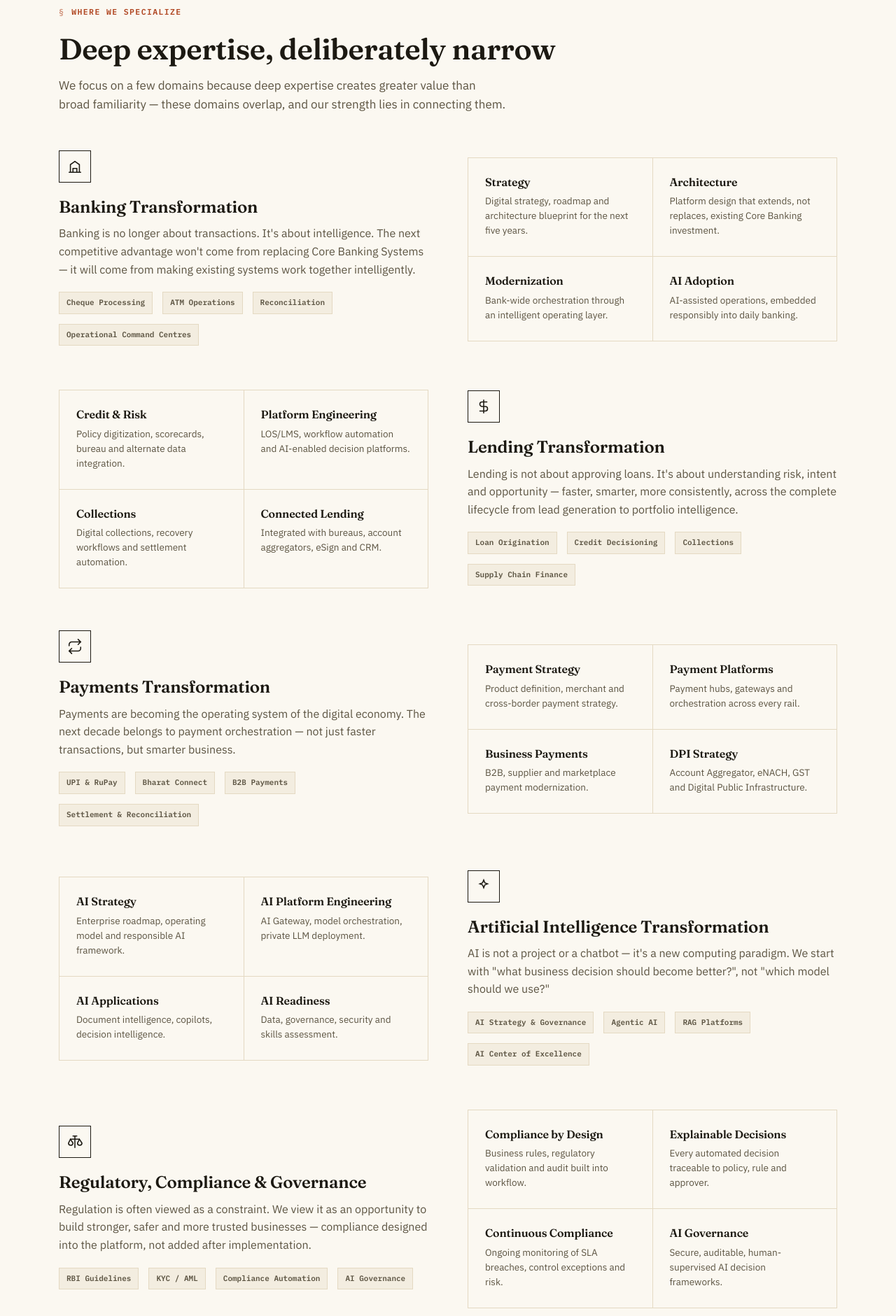
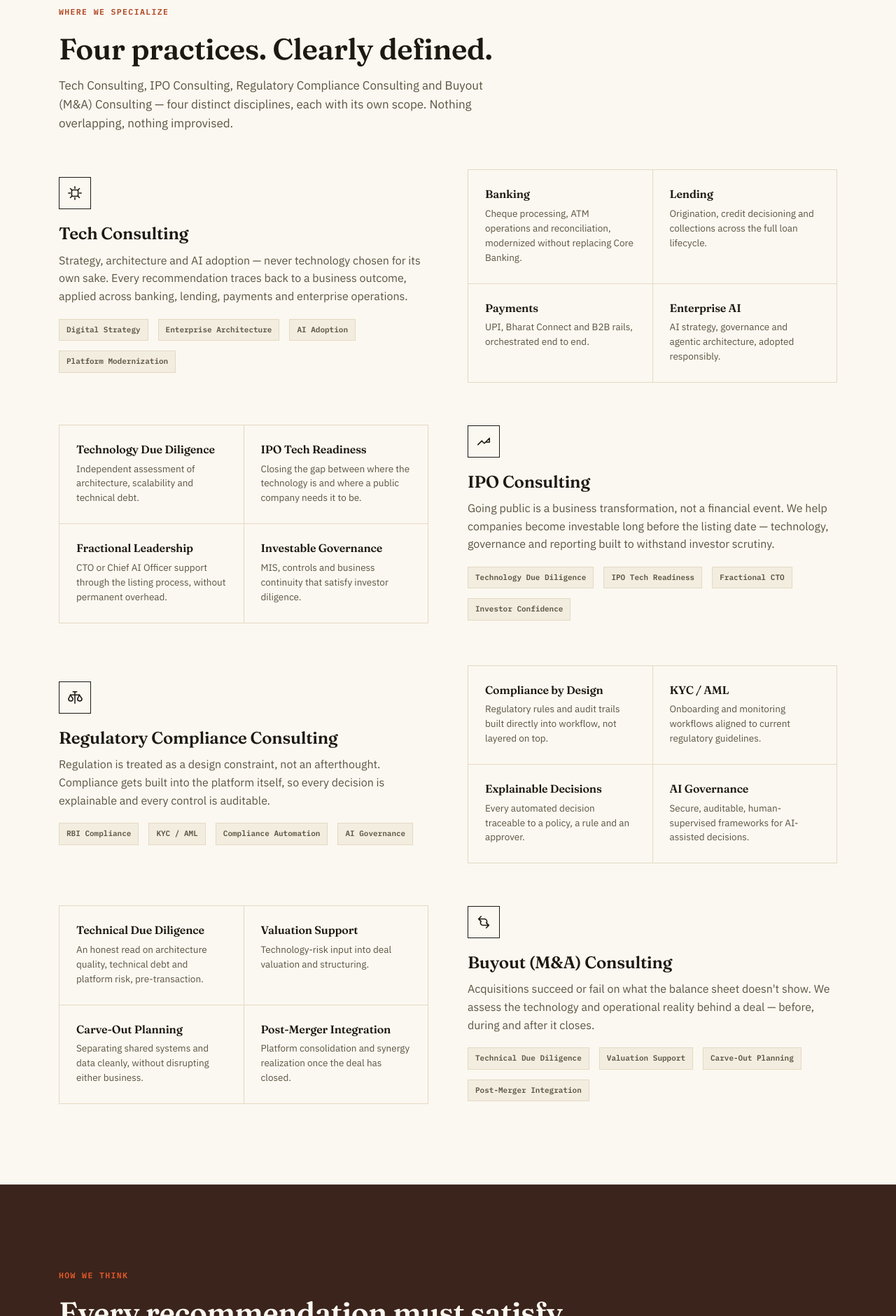
Before and after one commit to nshah12/9va, a plain HTML site: page consulting.html in a window 1280 px wide. Shown: the part 919-2800 px from the top of the page at 70% size. Drawn offline with Linux system fonts and the light colour scheme.

Commit message:
Sharpen consulting practices, natural-flow hero, and design polish
- Consulting page restructured into 4 clear practices: Tech, IPO, Regulatory Compliance, Buyout (M&A)
- Homepage hero rebuilt as a plain diagram-led design, dropping the strikethrough headline and spec-plate card
- Removed the section-mark glyph and other invented technical dressing site-wide
- Founder bios corrected and repositioned around deep specialization
- Nav, product cards, manifesto, triad and asset-grid visual fixes

```diff
--- a/assets/css/style.css
+++ b/assets/css/style.css
@@ -86,11 +86,12 @@ h3,h4{font-variation-settings:"opsz" 18}
   padding:0 0 0 0;
   margin-bottom:20px;
 }
-.eyebrow::before{content:"§";font-weight:600;opacity:.6}
 .section-dark .eyebrow{color:var(--rust-2)}
 
 .section-head{max-width:760px;margin-bottom:52px}
 .section-head h2{font-size:clamp(27px,3.6vw,42px);margin-bottom:16px}
+.section-head.wide{max-width:1120px}
+@media (max-width:900px){.section-head.wide{max-width:760px}}
 .section-head p{font-size:17px;color:var(--text-2);max-width:640px}
 .section-dark .section-head p{color:var(--text-inverse-2)}
 .section-head.center{margin-left:auto;margin-right:auto;text-align:center}
@@ -185,9 +186,6 @@ h3,h4{font-variation-settings:"opsz" 18}
 }
 .hero-kicker .dot{width:6px;height:6px;background:var(--rust);flex-shrink:0}
 .hero h1{font-size:clamp(34px,4.4vw,58px);margin-bottom:24px}
-.hero h1 .strike{position:relative;color:var(--text-3)}
-.hero h1 .strike::after{content:"";position:absolute;left:-2%;right:-2%;top:54%;height:1.5px;background:var(--rust);transform:rotate(-1.4deg)}
-.hero h1 .grad{color:var(--rust);font-style:italic}
 .hero p.lead{font-size:18.5px;color:var(--text-2);max-width:520px;margin-bottom:36px}
 .hero-ctas{display:flex;gap:14px;flex-wrap:wrap;margin-bottom:52px}
 .hero-stats{display:flex;gap:0;flex-wrap:wrap;border-top:1px solid var(--paper-3);padding-top:22px}
@@ -196,8 +194,11 @@ h3,h4{font-variation-settings:"opsz" 18}
 .hero-stat b{display:block;font-family:'Fraunces',serif;font-size:28px;color:var(--text-1)}
 .hero-stat span{font-family:'IBM Plex Mono',monospace;font-size:11px;color:var(--text-3);letter-spacing:.02em}
 
-/* hero visual — a spec-plate, not a glowing orbit */
+/* hero visual — the model, drawn plainly */
 .hero-visual{position:relative;display:flex;align-items:center;justify-content:center}
+.hero-diagram-card{width:100%;border:1px solid var(--paper-3);background:var(--paper);padding:28px}
+.hero-diagram-card svg{width:100%;height:auto;display:block}
+.hero-diagram-caption{margin-top:18px;padding-top:16px;border-top:1px solid var(--paper-3);font-size:13.5px;color:var(--text-2)}
 .spec-plate{
   width:100%;max-width:400px;background:var(--ink);color:var(--paper);
   padding:0;position:relative;
@@ -662,7 +663,6 @@ h3,h4{font-variation-settings:"opsz" 18}
 .leader-detail .credentials span b{color:var(--text-1);font-family:'Fraunces',serif;font-style:italic;font-weight:600;text-transform:none;letter-spacing:0;font-size:1.15em;margin-right:5px}
 .leader-detail p{color:var(--text-2);font-size:15.5px;margin-bottom:14px;max-width:700px}
 .think-badge{display:inline-flex;align-items:center;gap:7px;font-family:'IBM Plex Mono',monospace;font-size:11px;font-weight:700;letter-spacing:.08em;text-transform:uppercase;padding:7px 14px;margin:6px 0 4px}
-.think-badge::before{content:"§"}
 .think-badge.tb-rust{color:var(--rust);border:1px solid var(--rust)}
 .think-badge.tb-steel{color:var(--steel);border:1px solid var(--steel)}
 .spec-tags{display:flex;flex-wrap:wrap;gap:8px;margin-top:16px}
--- a/consulting.html
+++ b/consulting.html
@@ -4,7 +4,7 @@
 <meta charset="UTF-8">
 <meta name="viewport" content="width=device-width, initial-scale=1.0">
 <title>Consulting Practices — 9VA</title>
-<meta name="description" content="Business first, technology next. Banking, Lending, Payments, Enterprise AI, Regulatory Technology and IPO Readiness consulting from 9VA.">
+<meta name="description" content="Business first, technology next. Tech Consulting, IPO Consulting, Regulatory Compliance Consulting and Buyout (M&A) Consulting from 9VA.">
 <link rel="preconnect" href="https://fonts.googleapis.com">
 <link rel="preconnect" href="https://fonts.gstatic.com" crossorigin>
 <link href="https://fonts.googleapis.com/css2?family=Fraunces:ital,opsz,wght@0,9..144,500;0,9..144,600;0,9..144,700;1,9..144,500&family=IBM+Plex+Mono:wght@500;600;700&family=IBM+Plex+Sans:wght@400;500;600;700&display=swap" rel="stylesheet">
@@ -52,7 +52,7 @@
   <div class="hero-grid"></div>
   <div class="container">
     <div class="breadcrumb"><a href="index.html">Home</a><span class="sep">/</span><span class="current">Consulting</span></div>
-    <div class="subhero-tag">️ Consulting Practices</div>
+    <div class="subhero-tag">Consulting Practices</div>
     <h1>Technology is easy. Understanding business is hard.</h1>
     <p class="lead">Organizations rarely fail because they chose the wrong technology. They struggle because technology, business, operations, regulation and execution don't evolve together. At 9VA, consulting begins with the business. Technology follows.</p>
     <div class="hero-ctas">
@@ -77,109 +77,75 @@
   <div class="container">
     <div class="section-head reveal">
       <div class="eyebrow">Where We Specialize</div>
-      <h2>Deep expertise, deliberately narrow</h2>
-      <p>We focus on a few domains because deep expertise creates greater value than broad familiarity — these domains overlap, and our strength lies in connecting them.</p>
+      <h2>Four practices. Clearly defined.</h2>
+      <p>Tech Consulting, IPO Consulting, Regulatory Compliance Consulting and Buyout (M&amp;A) Consulting — four distinct disciplines, each with its own scope. Nothing overlapping, nothing improvised.</p>
     </div>
 
-    <div class="split reveal" style="margin-bottom:60px">
+    <div class="split reveal" id="tech" style="margin-bottom:60px">
       <div>
-        <div class="icon-tile"><svg viewBox="0 0 24 24" fill="none" stroke="currentColor" stroke-width="1.7" stroke-linecap="round"><path d="M3 21h18M5 21V9l7-5 7 5v12M9 21v-6h6v6"/></svg></div>
-        <h3 style="font-size:24px;margin-bottom:12px">Banking Transformation</h3>
-        <p style="color:var(--text-2);margin-bottom:16px">Banking is no longer about transactions. It's about intelligence. The next competitive advantage won't come from replacing Core Banking Systems — it will come from making existing systems work together intelligently.</p>
+        <div class="icon-tile"><svg viewBox="0 0 24 24" fill="none" stroke="currentColor" stroke-width="1.7" stroke-linecap="round"><rect x="7" y="7" width="10" height="10" rx="2"/><path d="M12 2v3M12 19v3M2 12h3M19 12h3M4.9 4.9l2.1 2.1M17 17l2.1 2.1M19.1 4.9L17 7M7 17l-2.1 2.1"/></svg></div>
+        <h3 style="font-size:24px;margin-bottom:12px">Tech Consulting</h3>
+        <p style="color:var(--text-2);margin-bottom:16px">Strategy, architecture and AI adoption — never technology chosen for its own sake. Every recommendation traces back to a business outcome, applied across banking, lending, payments and enterprise operations.</p>
         <div class="spec-tags">
-          <span class="pill-tag">Cheque Processing</span><span class="pill-tag">ATM Operations</span><span class="pill-tag">Reconciliation</span><span class="pill-tag">Operational Command Centres</span>
+          <span class="pill-tag">Digital Strategy</span><span class="pill-tag">Enterprise Architecture</span><span class="pill-tag">AI Adoption</span><span class="pill-tag">Platform Modernization</span>
         </div>
       </div>
       <div class="cap-grid" style="grid-template-columns:1fr 1fr">
-        <div class="cap-card"><h4>Strategy</h4><p>Digital strategy, roadmap and architecture blueprint for the next five years.</p></div>
-        <div class="cap-card"><h4>Architecture</h4><p>Platform design that extends, not replaces, existing Core Banking investment.</p></div>
-        <div class="cap-card"><h4>Modernization</h4><p>Bank-wide orchestration through an intelligent operating layer.</p></div>
-        <div class="cap-card"><h4>AI Adoption</h4><p>AI-assisted operations, embedded responsibly into daily banking.</p></div>
+        <div class="cap-card"><h4>Banking</h4><p>Cheque processing, ATM operations and reconciliation, modernized without replacing Core Banking.</p></div>
+        <div class="cap-card"><h4>Lending</h4><p>Origination, credit decisioning and collections across the full loan lifecycle.</p></div>
+        <div class="cap-card"><h4>Payments</h4><p>UPI, Bharat Connect and B2B rails, orchestrated end to end.</p></div>
+        <div class="cap-card"><h4>Enterprise AI</h4><p>AI strategy, governance and agentic architecture, adopted responsibly.</p></div>
       </div>
     </div>
 
-    <div class="split rev reveal" style="margin-bottom:60px">
-      <div>
-        <div class="icon-tile"><svg viewBox="0 0 24 24" fill="none" stroke="currentColor" stroke-width="1.7" stroke-linecap="round"><path d="M12 2v20M17 5H9.5a3.5 3.5 0 000 7h5a3.5 3.5 0 010 7H6"/></svg></div>
-        <h3 style="font-size:24px;margin-bottom:12px">Lending Transformation</h3>
-        <p style="color:var(--text-2);margin-bottom:16px">Lending is not about approving loans. It's about understanding risk, intent and opportunity — faster, smarter, more consistently, across the complete lifecycle from lead generation to portfolio intelligence.</p>
-        <div class="spec-tags">
-          <span class="pill-tag">Loan Origination</span><span class="pill-tag">Credit Decisioning</span><span class="pill-tag">Collections</span><span class="pill-tag">Supply Chain Finance</span>
-        </div>
-      </div>
-      <div class="cap-grid" style="grid-template-columns:1fr 1fr">
-        <div class="cap-card"><h4>Credit &amp; Risk</h4><p>Policy digitization, scorecards, bureau and alternate data integration.</p></div>
-        <div class="cap-card"><h4>Platform Engineering</h4><p>LOS/LMS, workflow automation and AI-enabled decision platforms.</p></div>
-        <div class="cap-card"><h4>Collections</h4><p>Digital collections, recovery workflows and settlement automation.</p></div>
-        <div class="cap-card"><h4>Connected Lending</h4><p>Integrated with bureaus, account aggregators, eSign and CRM.</p></div>
-      </div>
-    </div>
-
-    <div class="split reveal" style="margin-bottom:60px">
-      <div>
-        <div class="icon-tile"><svg viewBox="0 0 24 24" fill="none" stroke="currentColor" stroke-width="1.7" stroke-linecap="round"><path d="M17 1l4 4-4 4M3 11V9a4 4 0 014-4h14M7 23l-4-4 4-4M21 13v2a4 4 0 01-4 4H3"/></svg></div>
-        <h3 style="font-size:24px;margin-bottom:12px">Payments Transformation</h3>
-        <p style="color:var(--text-2);margin-bottom:16px">Payments are becoming the operating system of the digital economy. The next decade belongs to payment orchestration — not just faster transactions, but smarter business.</p>
-        <div class="spec-tags">
-          <span class="pill-tag">UPI &amp; RuPay</span><span class="pill-tag">Bharat Connect</span><span class="pill-tag">B2B Payments</span><span class="pill-tag">Settlement &amp; Reconciliation</span>
-        </div>
-      </div>
-      <div class="cap-grid" style="grid-template-columns:1fr 1fr">
-        <div class="cap-card"><h4>Payment Strategy</h4><p>Product definition, merchant and cross-border payment strategy.</p></div>
-        <div class="cap-card"><h4>Payment Platforms</h4><p>Payment hubs, gateways and orchestration across every rail.</p></div>
-        <div class="cap-card"><h4>Business Payments</h4><p>B2B, supplier and marketplace payment modernization.</p></div>
-        <div class="cap-card"><h4>DPI Strategy</h4><p>Account Aggregator, eNACH, GST and Digital Public Infrastructure.</p></div>
-      </div>
-    </div>
-
-    <div class="split rev reveal" style="margin-bottom:60px">
-      <div>
-        <div class="icon-tile"><svg viewBox="0 0 24 24" fill="none" stroke="currentColor" stroke-width="1.7" stroke-linecap="round"><path d="M12 2l1.8 4.4L18 8l-4.2 1.6L12 14l-1.8-4.4L6 8l4.2-1.6z"/></svg></div>
-        <h3 style="font-size:24px;margin-bottom:12px">Artificial Intelligence Transformation</h3>
-        <p style="color:var(--text-2);margin-bottom:16px">AI is not a project or a chatbot — it's a new computing paradigm. We start with "what business decision should become better?", not "which model should we use?"</p>
-        <div class="spec-tags">
-          <span class="pill-tag">AI Strategy &amp; Governance</span><span class="pill-tag">Agentic AI</span><span class="pill-tag">RAG Platforms</span><span class="pill-tag">AI Center of Excellence</span>
-        </div>
-      </div>
-      <div class="cap-grid" style="grid-template-columns:1fr 1fr">
-        <div class="cap-card"><h4>AI Strategy</h4><p>Enterprise roadmap, operating model and responsible AI framework.</p></div>
-        <div class="cap-card"><h4>AI Platform Engineering</h4><p>AI Gateway, model orchestration, private LLM deployment.</p></div>
-        <div class="cap-card"><h4>AI Applications</h4><p>Document intelligence, copilots, decision intelligence.</p></div>
-        <div class="cap-card"><h4>AI Readiness</h4><p>Data, governance, security and skills assessment.</p></div>
-      </div>
-    </div>
-
-    <div class="split reveal" style="margin-bottom:60px">
-      <div>
-        <div class="icon-tile"><svg viewBox="0 0 24 24" fill="none" stroke="currentColor" stroke-width="1.7" stroke-linecap="round"><path d="M12 3v18M5 8l-3 6a3.5 3.5 0 007 0zM19 8l-3 6a3.5 3.5 0 007 0zM5 8h14M9 3h6"/></svg></div>
-        <h3 style="font-size:24px;margin-bottom:12px">Regulatory, Compliance &amp; Governance</h3>
-        <p style="color:var(--text-2);margin-bottom:16px">Regulation is often viewed as a constraint. We view it as an opportunity to build stronger, safer and more trusted businesses — compliance designed into the platform, not added after implementation.</p>
-        <div class="spec-tags">
-          <span class="pill-tag">RBI Guidelines</span><span class="pill-tag">KYC / AML</span><span class="pill-tag">Compliance Automation</span><span class="pill-tag">AI Governance</span>
-        </div>
-      </div>
-      <div class="cap-grid" style="grid-template-columns:1fr 1fr">
-        <div class="cap-card"><h4>Compliance by Design</h4><p>Business rules, regulatory validation and audit built into workflow.</p></div>
-        <div class="cap-card"><h4>Explainable Decisions</h4><p>Every automated decision traceable to policy, rule and approver.</p></div>
-        <div class="cap-card"><h4>Continuous Compliance</h4><p>Ongoing monitoring of SLA breaches, control exceptions and risk.</p></div>
-        <div class="cap-card"><h4>AI Governance</h4><p>Secure, auditable, human-supervised AI decision frameworks.</p></div>
-      </div>
-    </div>
-
-    <div class="split rev reveal">
+    <div class="split rev reveal" id="ipo" style="margin-bottom:60px">
       <div>
         <div class="icon-tile"><svg viewBox="0 0 24 24" fill="none" stroke="currentColor" stroke-width="1.7" stroke-linecap="round"><path d="M3 17l6-6 4 4 8-8M21 7v6h-6"/></svg></div>
-        <h3 style="font-size:24px;margin-bottom:12px">IPO Readiness &amp; Fund Raising</h3>
-        <p style="color:var(--text-2);margin-bottom:16px">Raising capital is a business transformation, not a financial milestone. The strongest companies build IPO-ready businesses from the beginning — not six months before listing.</p>
+        <h3 style="font-size:24px;margin-bottom:12px">IPO Consulting</h3>
+        <p style="color:var(--text-2);margin-bottom:16px">Going public is a business transformation, not a financial event. We help companies become investable long before the listing date — technology, governance and reporting built to withstand investor scrutiny.</p>
         <div class="spec-tags">
           <span class="pill-tag">Technology Due Diligence</span><span class="pill-tag">IPO Tech Readiness</span><span class="pill-tag">Fractional CTO</span><span class="pill-tag">Investor Confidence</span>
         </div>
       </div>
       <div class="cap-grid" style="grid-template-columns:1fr 1fr">
-        <div class="cap-card"><h4>Tech Due Diligence</h4><p>Architecture, scalability, technical debt and AI readiness assessment.</p></div>
-        <div class="cap-card"><h4>Fund Raising Support</h4><p>Technology vision and product strategy investors understand.</p></div>
-        <div class="cap-card"><h4>Fractional Leadership</h4><p>CTO / Chief AI Officer support without permanent overhead.</p></div>
-        <div class="cap-card"><h4>Investable Tech Org</h4><p>Governance, MIS and business continuity investors expect.</p></div>
+        <div class="cap-card"><h4>Technology Due Diligence</h4><p>Independent assessment of architecture, scalability and technical debt.</p></div>
+        <div class="cap-card"><h4>IPO Tech Readiness</h4><p>Closing the gap between where the technology is and where a public company needs it to be.</p></div>
+        <div class="cap-card"><h4>Fractional Leadership</h4><p>CTO or Chief AI Officer support through the listing process, without permanent overhead.</p></div>
+        <div class="cap-card"><h4>Investable Governance</h4><p>MIS, controls and business continuity that satisfy investor diligence.</p></div>
+      </div>
+    </div>
+
+    <div class="split reveal" id="regulatory" style="margin-bottom:60px">
+      <div>
+        <div class="icon-tile"><svg viewBox="0 0 24 24" fill="none" stroke="currentColor" stroke-width="1.7" stroke-linecap="round"><path d="M12 3v18M5 8l-3 6a3.5 3.5 0 007 0zM19 8l-3 6a3.5 3.5 0 007 0zM5 8h14M9 3h6"/></svg></div>
+        <h3 style="font-size:24px;margin-bottom:12px">Regulatory Compliance Consulting</h3>
+        <p style="color:var(--text-2);margin-bottom:16px">Regulation is treated as a design constraint, not an afterthought. Compliance gets built into the platform itself, so every decision is explainable and every control is auditable.</p>
+        <div class="spec-tags">
+          <span class="pill-tag">RBI Compliance</span><span class="pill-tag">KYC / AML</span><span class="pill-tag">Compliance Automation</span><span class="pill-tag">AI Governance</span>
+        </div>
+      </div>
+      <div class="cap-grid" style="grid-template-columns:1fr 1fr">
+        <div class="cap-card"><h4>Compliance by Design</h4><p>Regulatory rules and audit trails built directly into workflow, not layered on top.</p></div>
+        <div class="cap-card"><h4>KYC / AML</h4><p>Onboarding and monitoring workflows aligned to current regulatory guidelines.</p></div>
+        <div class="cap-card"><h4>Explainable Decisions</h4><p>Every automated decision traceable to a policy, a rule and an approver.</p></div>
+        <div class="cap-card"><h4>AI Governance</h4><p>Secure, auditable, human-supervised frameworks for AI-assisted decisions.</p></div>
+      </div>
+    </div>
+
+    <div class="split rev reveal" id="buyout">
+      <div>
+        <div class="icon-tile"><svg viewBox="0 0 24 24" fill="none" stroke="currentColor" stroke-width="1.7" stroke-linecap="round"><path d="M8 3L4 7l4 4M4 7h9a4 4 0 014 4v1M16 21l4-4-4-4M20 17h-9a4 4 0 01-4-4v-1"/></svg></div>
+        <h3 style="font-size:24px;margin-bottom:12px">Buyout (M&amp;A) Consulting</h3>
+        <p style="color:var(--text-2);margin-bottom:16px">Acquisitions succeed or fail on what the balance sheet doesn't show. We assess the technology and operational reality behind a deal — before, during and after it closes.</p>
+        <div class="spec-tags">
+          <span class="pill-tag">Technical Due Diligence</span><span class="pill-tag">Valuation Support</span><span class="pill-tag">Carve-Out Planning</span><span class="pill-tag">Post-Merger Integration</span>
+        </div>
+      </div>
+      <div class="cap-grid" style="grid-template-columns:1fr 1fr">
+        <div class="cap-card"><h4>Technical Due Diligence</h4><p>An honest read on architecture quality, technical debt and platform risk, pre-transaction.</p></div>
+        <div class="cap-card"><h4>Valuation Support</h4><p>Technology-risk input into deal valuation and structuring.</p></div>
+        <div class="cap-card"><h4>Carve-Out Planning</h4><p>Separating shared systems and data cleanly, without disrupting either business.</p></div>
+        <div class="cap-card"><h4>Post-Merger Integration</h4><p>Platform consolidation and synergy realization once the deal has closed.</p></div>
       </div>
     </div>
   </div>
@@ -265,7 +231,7 @@
         </div>
       </div>
       <div class="footer-col"><h5>Products</h5><ul><li><a href="astra.html">ASTRA</a></li><li><a href="bizcollect.html">BizCollect</a></li><li><a href="prana.html">PRANA</a></li></ul></div>
-      <div class="footer-col"><h5>Consulting</h5><ul><li><a href="consulting.html">Banking</a></li><li><a href="consulting.html">Lending</a></li><li><a href="consulting.html">Payments</a></li><li><a href="consulting.html">Enterprise AI</a></li></ul></div>
+      <div class="footer-col"><h5>Consulting</h5><ul><li><a href="consulting.html#tech">Tech Consulting</a></li><li><a href="consulting.html#ipo">IPO Consulting</a></li><li><a href="consulting.html#regulatory">Regulatory Compliance</a></li><li><a href="consulting.html#buyout">Buyout (M&amp;A)</a></li></ul></div>
       <div class="footer-col"><h5>Company</h5><ul><li><a href="leadership.html">Leadership</a></li><li><a href="case-studies.html">Case Studies</a></li><li><a href="insights.html">Insights</a></li><li><a href="contact.html">Contact</a></li></ul></div>
       <div class="footer-col"><h5>Engagement</h5><ul><li><a href="contact.html">Strategy Session</a></li><li><a href="contact.html">Product Demo</a></li><li><a href="contact.html">Partner With Us</a></li><li><a href="contact.html">Careers</a></li></ul></div>
     </div>
```
Also changed, not shown: astra.html (+1 -1 lines), bizcollect.html (+1 -1 lines), case-studies.html (+1 -1 lines), contact.html (+1 -1 lines), engineering.html (+2 -2 lines), index.html (+52 -66 lines), insights.html (+1 -1 lines), leadership.html (+3 -3 lines), prana.html (+1 -1 lines), 1 other file.
